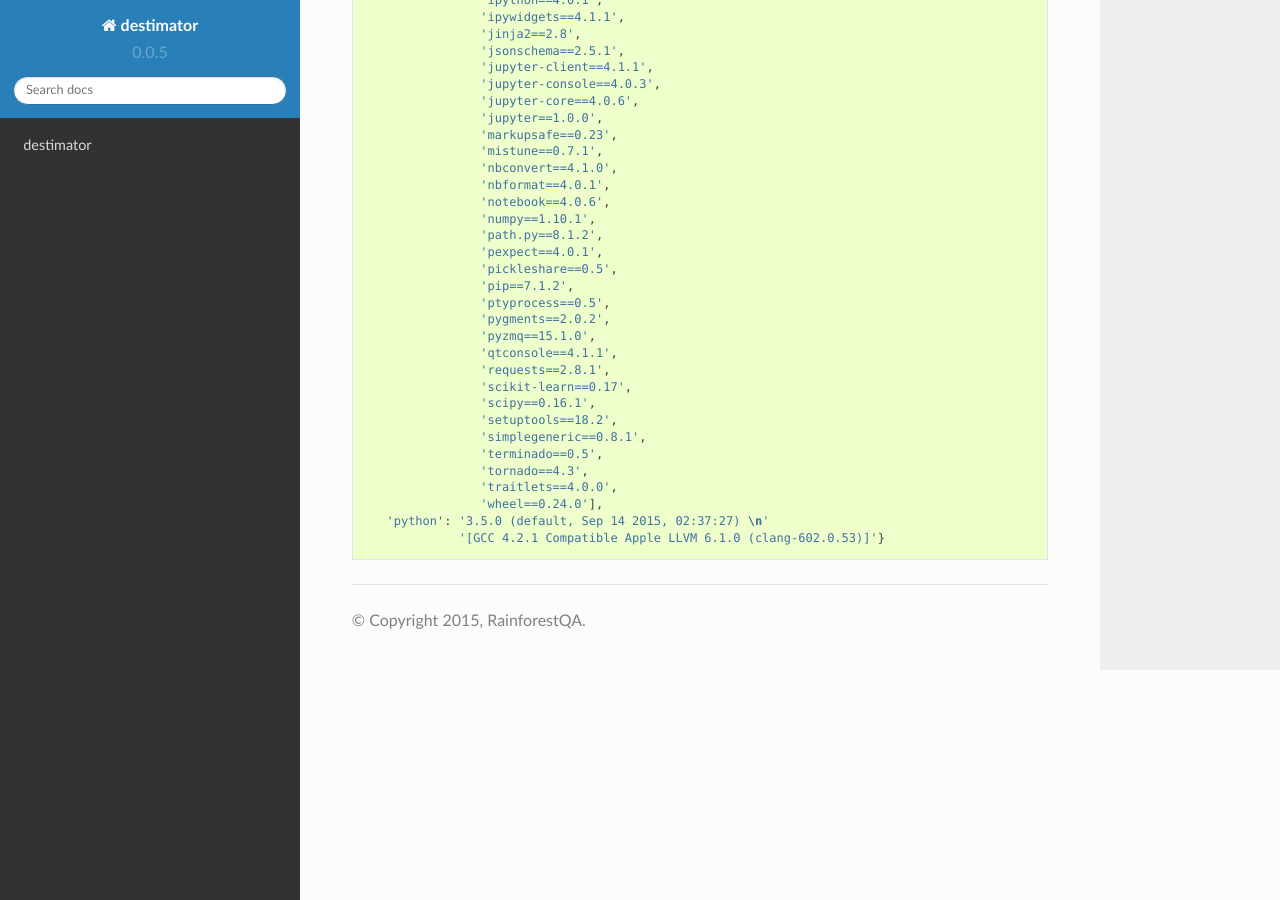
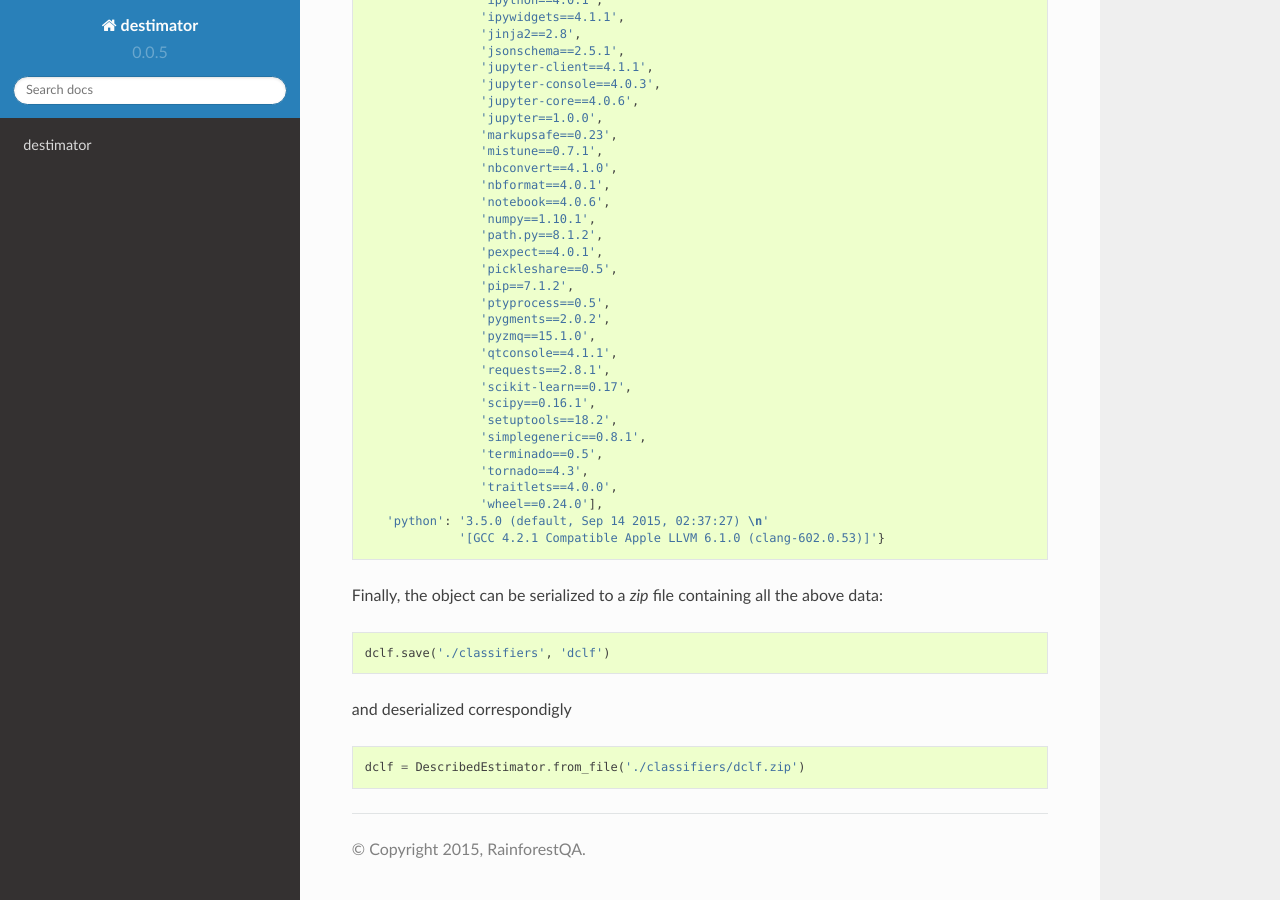
Before and after one commit to rainforestapp/destimator, a Sphinx documentation site: the page built from docs/index.rst, in a window 1280 px wide and 900 px high, scrolled down 2322 px. Built offline with Sphinx 7.4.7 and the Read the Docs theme 2.0.0, drawn with Linux system fonts in a browser that asks for light colours.

```diff
--- a/docs/index.rst
+++ b/docs/index.rst
@@ -148,3 +148,15 @@ or information about the Python distribution used for training:
                   'wheel==0.24.0'],
      'python': '3.5.0 (default, Sep 14 2015, 02:37:27) \n'
                '[GCC 4.2.1 Compatible Apple LLVM 6.1.0 (clang-602.0.53)]'}
+
+Finally, the object can be serialized to a `zip` file containing all the above data:
+
+.. code-block:: python
+
+    dclf.save('./classifiers', 'dclf')
+
+and deserialized correspondigly
+
+.. code-block:: python
+
+    dclf = DescribedEstimator.from_file('./classifiers/dclf.zip')
```
Also changed, not shown: README.rst (+12 -0 lines).
